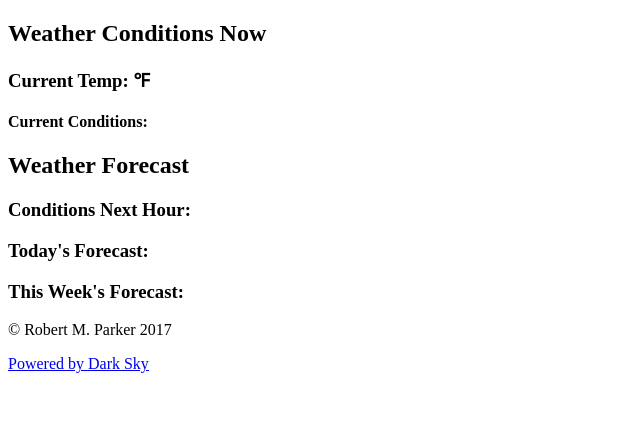
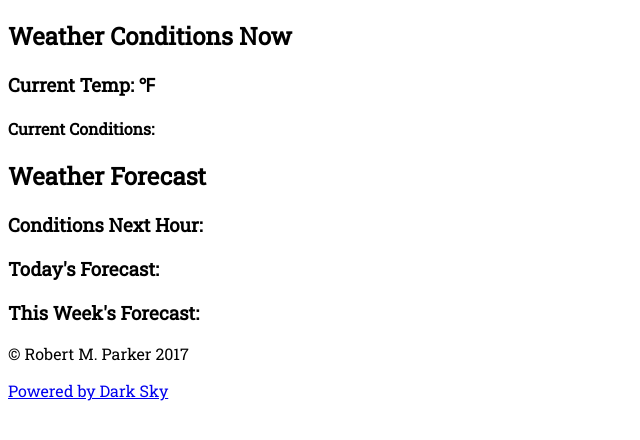
Before and after one commit to rparker24/WeatherApp, a website: page public/index.html in a window 1280 px wide. Shown: the whole page, without its empty margins (0-640 px from the left). Drawn offline with nearby package versions, Linux system fonts and the light colour scheme; no server answers.

Commit message:
add css file, changed font

```diff
--- /dev/null
+++ b/public/css/master.css
@@ -0,0 +1,3 @@
+* {
+  font-family: 'Roboto Slab', serif;
+}
--- a/public/index.html
+++ b/public/index.html
@@ -3,6 +3,8 @@
   <head>
     <meta charset="utf-8">
     <title>Weather</title>
+    <link rel="stylesheet" href="./css/master.css">
+    <link href="https://fonts.googleapis.com/css?family=Roboto+Slab" rel="stylesheet">
     <script src='https://code.jquery.com/jquery-2.1.3.min.js'></script>
     <script type="text/javascript" src="https://cdnjs.cloudflare.com/ajax/libs/moment.js/2.18.1/moment.js"></script>
   </head>
```
